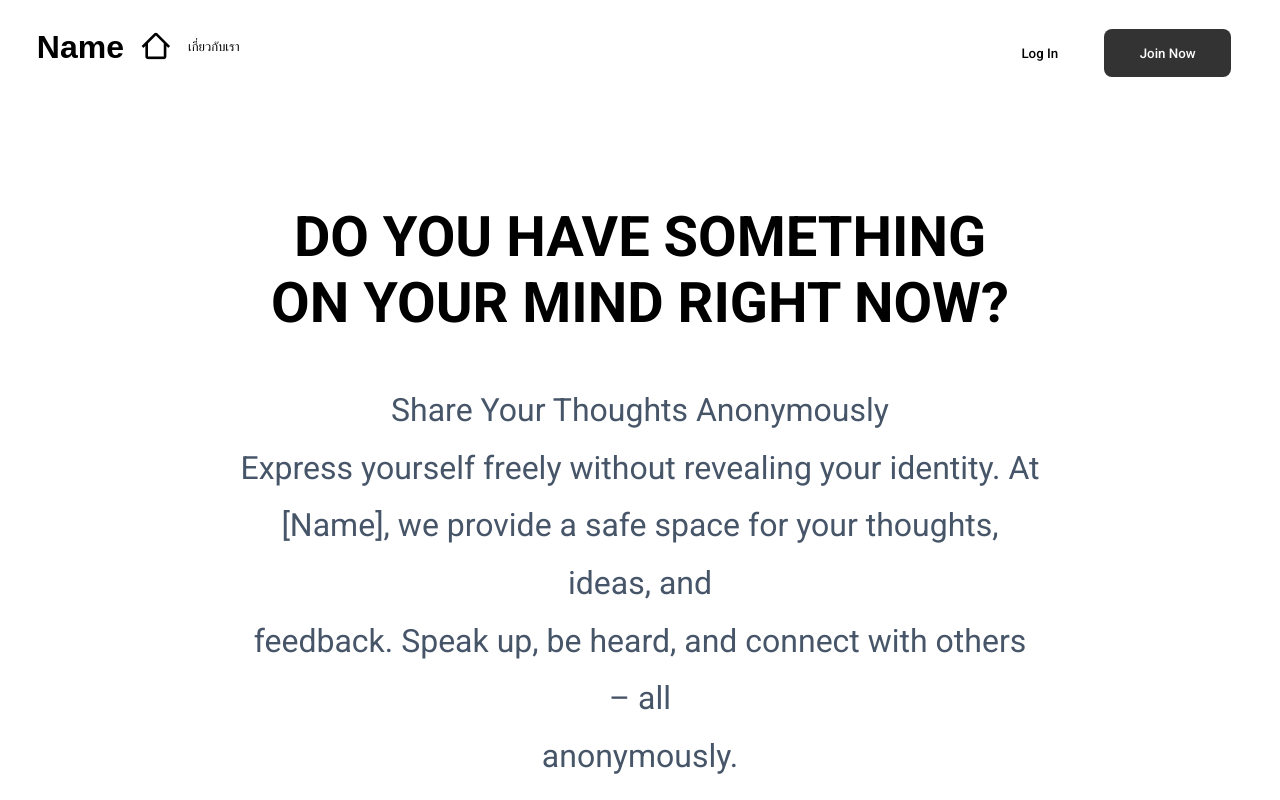
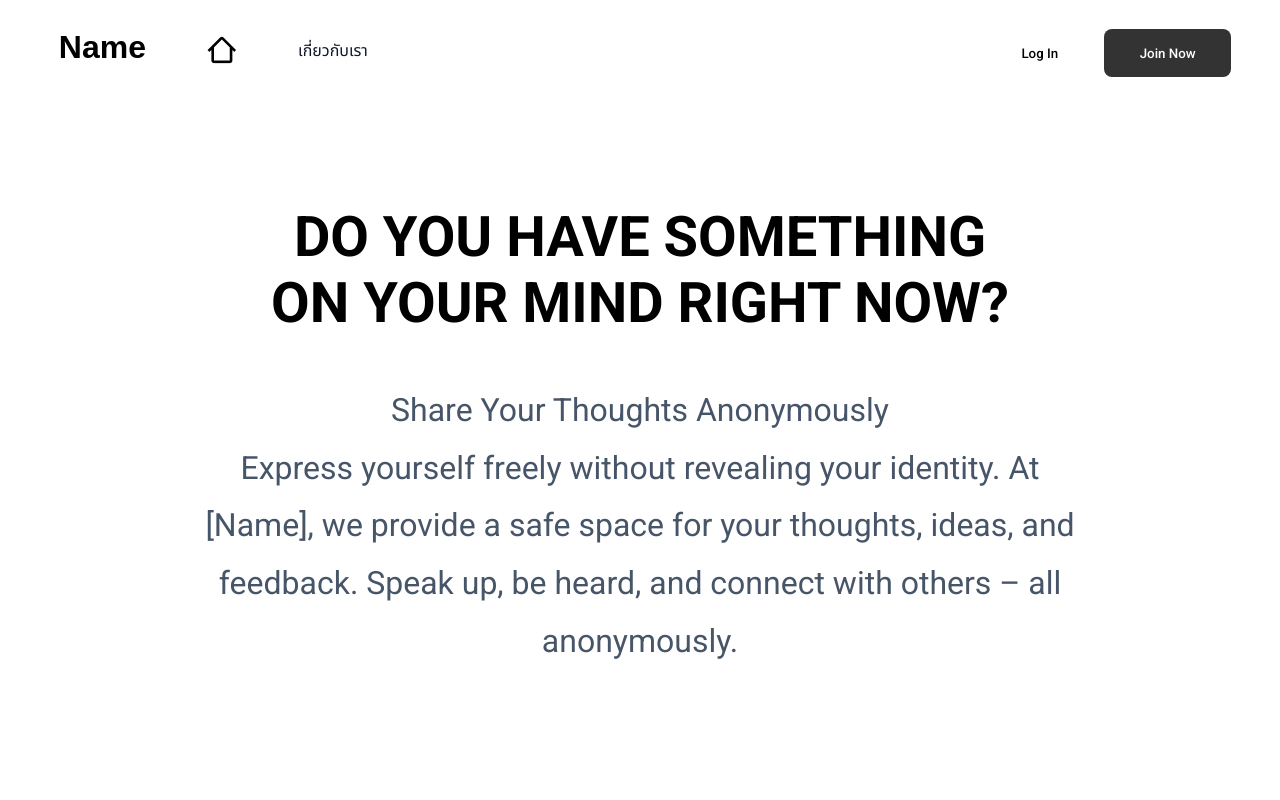
Before and after one commit to Narongwas/thinc.-PROJ, a React (Create React App) app: page / in a window 1280 px wide. Shown: the top 800 px of the page. Built offline with nearby package versions, Linux system fonts and the light colour scheme.

Commit message:
Edit ส่วนที่เหลือให้ตรงตาม figma

```diff
--- a/src/App.css
+++ b/src/App.css
@@ -1,5 +1,5 @@
 @import url('https://fonts.googleapis.com/css2?family=Roboto:ital,wght@0,100..900;1,100..900&display=swap');
-
+@import url('https://fonts.googleapis.com/css2?family=Noto+Sans+Thai:wght@100..900&display=swap');
 
 body{
   margin: 0;
@@ -47,7 +47,7 @@ body{
   justify-content: space-between;
   display: flex;
   text-align: center;
-  align-items: center;
+  align-items: flex-end;
 }
 
 .Right-header{
@@ -84,20 +84,29 @@ body{
 .path{
   font-family: 'Mitr', sans-serif;
   cursor: pointer;
-  margin-left: 8px;
-  margin-right: 8px;
+  margin-left: 30px;
+  margin-right: 30px;
   font-size: small;
   display: inline-block;
 }
-
 
 #Home{
   font-size: 32px;
 }
 
-img.path{
+#image{
   width: 32px;
   height: 32px;
+}
+
+#AboutMe{
+  font-family: "Noto Sans Thai", sans-serif;
+  font-weight: 400;
+  font-size: 16px;
+  line-height: 180%;
+  letter-spacing: 0%;
+  text-align: center;
+  color: #0F172A;
 }
 
 .Main{
@@ -106,8 +115,8 @@ img.path{
   gap: 80px;
   padding-top: 4%;
   padding-bottom: 4%;
-  padding-left: 18.75%;
-  padding-right: 18.75%;
+  padding-left: 14%;
+  padding-right: 14%;
   text-align: center;
 }
 
--- a/src/header.js
+++ b/src/header.js
@@ -9,8 +9,8 @@ function Header(){
     return (<header className="App-header">
         <div className="left-Header">
               <a className="path" id="Home"><b>Name</b></a>
-              <a className="path" onClick={onClick}><img src={logo} alt="toMainMenu"></img></a>
-              <a className="path">เกี่ยวกับเรา</a>
+              <a className="path" onClick={onClick} id="image"><img src={logo} alt="toMainMenu"></img></a>
+              <a className="path" id="AboutMe">เกี่ยวกับเรา</a>
           </div>
         <div className="Right-header">
               <button id="Login" className="headerButton">Log In</button>
```
